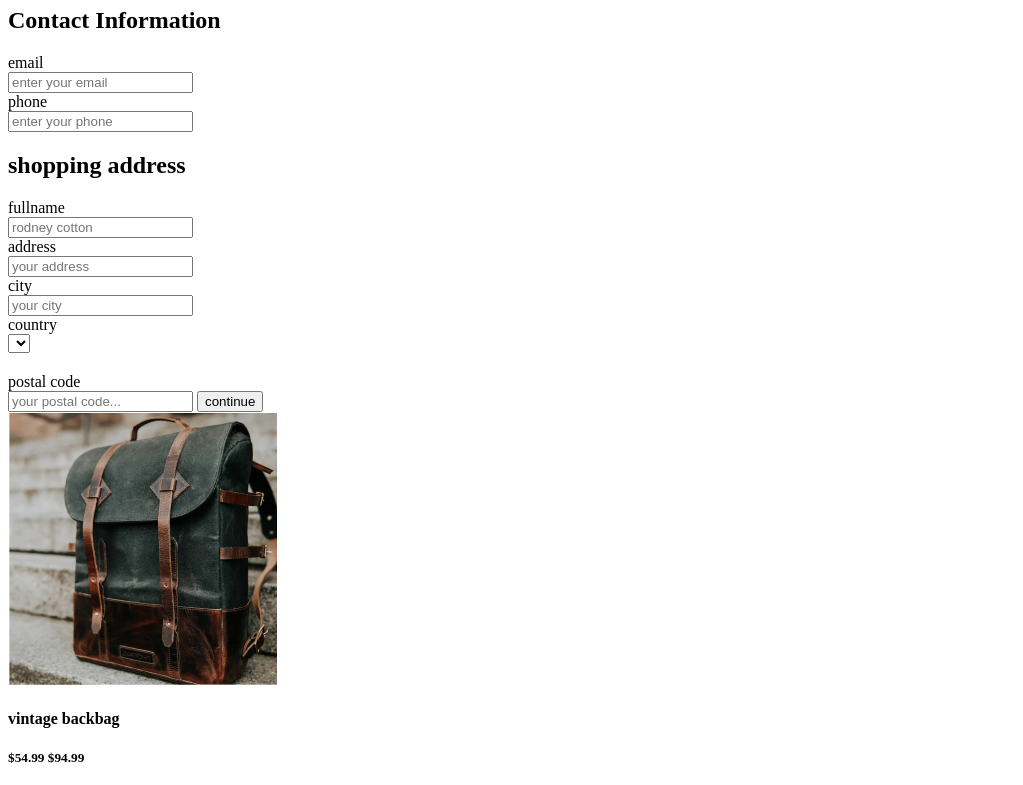
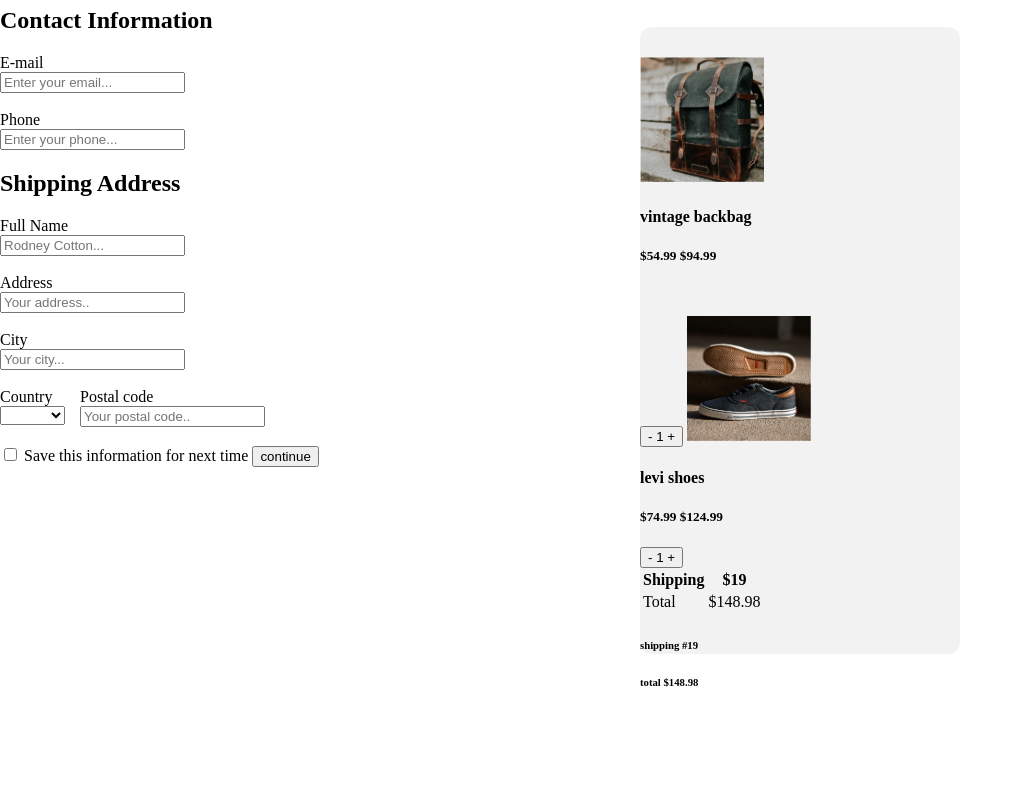
Before and after one commit to Ebenezer85/Checkout-page, a plain HTML site: page index.html in a window 1280 px wide. Shown: the part 73-858 px from the top of the page, without its empty margins (0-1023 px from the left). Drawn offline with Linux system fonts and the light colour scheme.

Commit message:
modified css and html file

```diff
--- a/css/main.css
+++ b/css/main.css
@@ -0,0 +1,33 @@
+body {
+    padding: 0;
+    margin: 0;
+    box-sizing: border-box;
+}
+
+#flex-container {
+    display: grid;
+    grid-template-columns: 1fr 1fr;
+}
+
+#last-row {
+    display: grid;
+    grid-template-columns: 80px 80px;
+
+}
+
+#main-2 {
+    max-height: 58%;
+    max-width: 50%;
+    border-width: 1px;
+    margin-top: 100px;
+    background-color: #F2F2F2;
+    border-radius: 12px;
+}
+
+img {
+    height: 20%;
+    width: auto;
+    margin-top: 30px;
+    justify-content: center;
+
+}
--- a/index.html
+++ b/index.html
@@ -1,61 +1,83 @@
 <!DOCTYPE html>
 <html lang="en">
+
 <head>
     <meta charset="UTF-8">
     <meta http-equiv="X-UA-Compatible" content="IE=edge">
     <meta name="viewport" content="width=device-width, initial-scale=1.0">
     <title>CHECKOUT PAGE</title>
+    <link rel="stylesheet" href="./css/main.css">
 </head>
+
 <body>
-    <h1>Checkout</h1>
 
-    <h2>Contact Information</h2>
+    <div id="flex-container">
+        <div id="main-1">
+            <h1>Checkout</h1>
+            <div id="contact">
+            <h2>Contact Information</h2>
+            <form>
+                <label for="e-mail">E-mail</label><br>
+                <input type="text" name="email" placeholder="Enter your email..."><br><br>
+                <label for="phone">Phone</label><br>
+                <input type="number" name="phome" placeholder="Enter your phone...">
+            </form>
+            </div>
 
+            <div id="address">
+            <h2>Shipping Address</h2>
+            <label for="name">Full Name</label><br>
+            <input type="text" name="name" placeholder="Rodney Cotton..."><br><br>
+            <label for="address">Address</label><br>
+            <input type="text" name="address" placeholder="Your address.."><br><br>
+            <label for="city">City</label><br>
+            <input type="text" name="city" placeholder="Your city..."><br><br>
+            <div id="last-row">
+                <div id="country"><label for="country">Country</label><br>
+                <select type="text" name="country" placeholder="Your country...">
+                    <option value="Nigeria"></option>
+                    <option value="Nigeria">Ghana</option>
+                    <option value="Nigeria">Nigeria</option>
+                </select><br><br>
+                </div>
+                <div id="postal-code"><label for="postalcode">Postal code</label><br>
+                <input type="number" name="code" placeholder="Your postal code.."><br><br>
+                </div>
+            </div>
 
-    <div>
-        <form action="email">email</form>
-        <input type="text" placeholder="enter your email">
-        <form action="phone">phone</form>
-        <input type="number" placeholder="enter your phone">
-    </div>
+            <input type="checkbox"> Save this information for next time
+            <button>continue</button>
+            </div>
+        </div>
 
-    <h2>shopping address</h2>
-
-    <div>
-     <form action="fname">fullname</form>
-     <input type="text" placeholder="rodney cotton">
-
-     <form action="address">address</form>
-     <input type="text" placeholder="your address">
-
-     <form action="city">city</form>
-     <input type="text" placeholder="your city">
-
-     <form action="country">country</form>
-     <select name="text" id="text" aria-placeholder="your country "></select>
-     <option value="nigeria"></option>
-
-      <form action="postal">postal code</form>
-      <input type="text" placeholder="your postal code...">
-
-      <button>continue</button>
-    </div>
-
-    <div>
+        <div id="main-2">
         <img src="/images/photo1.png" alt="bag pic">
         <h4>vintage backbag</h4>
-        <h5>$54.99  $94.99</h5>
+        <h5>$54.99 $94.99</h5>
         <button>- 1 +</button>
         <img src="/images/photo2.png" alt="shoe pic">
         <h4>levi shoes</h4>
-        <h5>$74.99  $124.99</h5>
+        <h5>$74.99 $124.99</h5>
         <button>- 1 +</button>
-        <h6>shipping  #19</h6>
+        <table>
+            <tr>
+                <th>Shipping</th>
+                <th>$19</th>
+            </tr>
+            <tr>
+                <td>Total</td>
+                <td>$148.98</td>
+            </tr>
+        </table>
+        <h6>shipping #19</h6>
         <h6>total $148.98</h6>
+        </div>
 
     </div>
 
 
 
+
 </body>
+
 </html>
```
